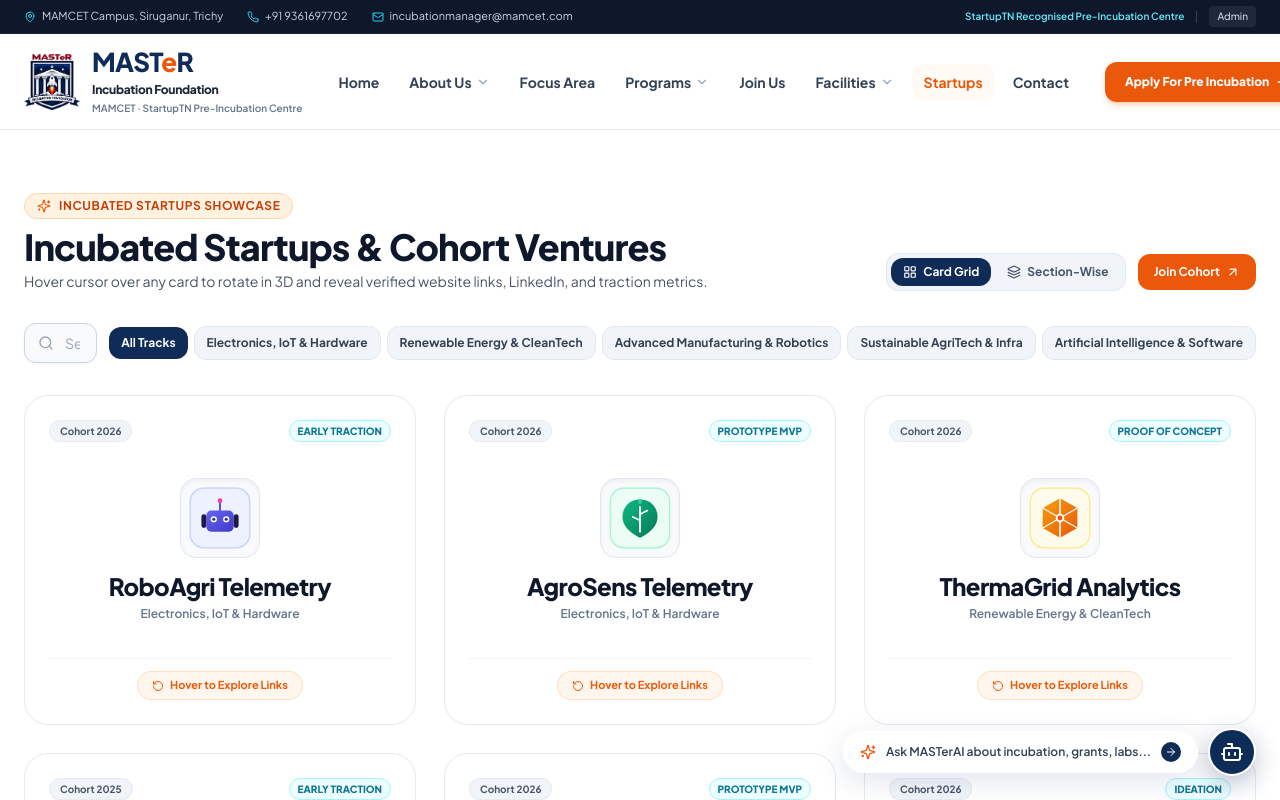
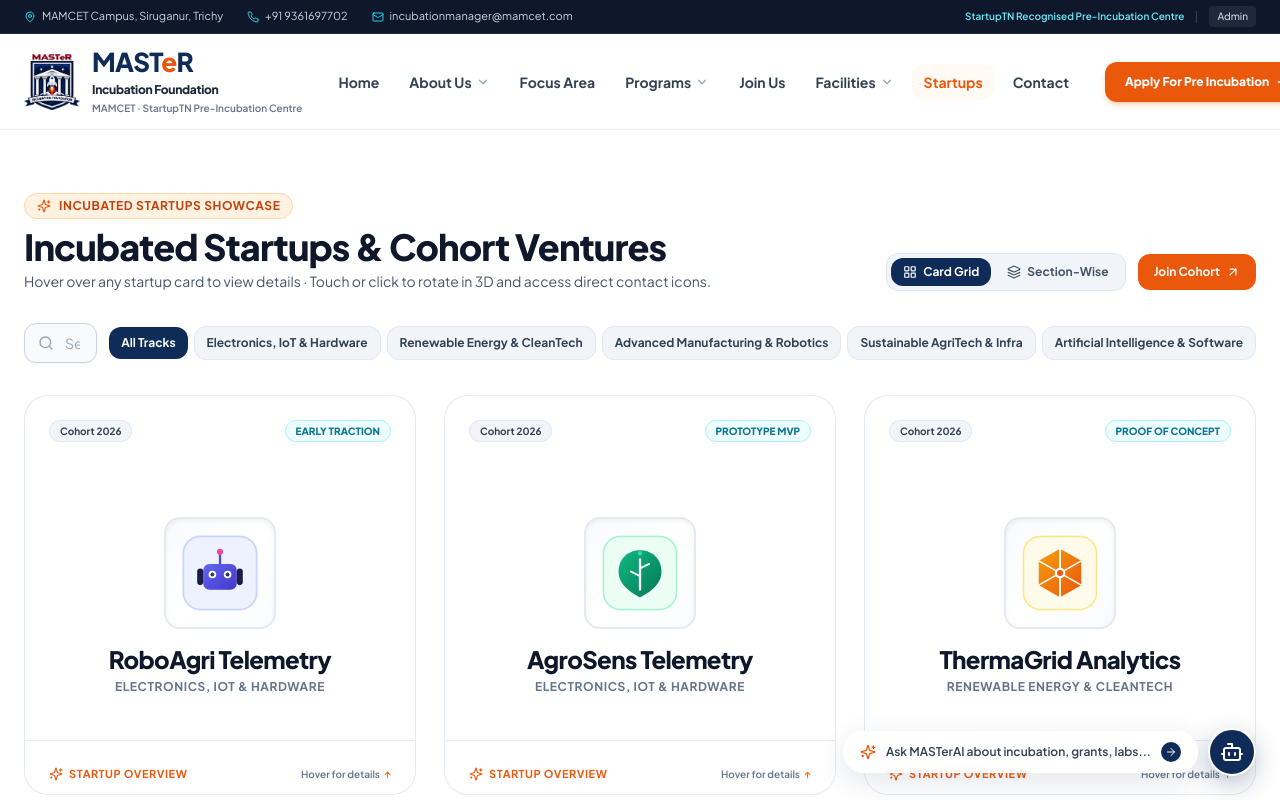
Before and after one commit to MOHAMEDYUNUS-A/incubation, a Next.js app: page /startups in a window 1280 px wide. Shown: the top 800 px of the page. Built offline with nearby package versions, Linux system fonts and the light colour scheme.

Commit message:
feat(startups): prominent logo, hover details drawer, and 3D touch/click rotation for contact icons

```diff
--- a/src/components/sections/StartupPortfolio.tsx
+++ b/src/components/sections/StartupPortfolio.tsx
@@ -76,7 +76,7 @@ export default function StartupPortfolio() {
               Incubated Startups & Cohort Ventures
             </h2>
             <p className="text-xs sm:text-sm text-slate-600 mt-1 font-normal">
-              Hover cursor over any card to rotate in 3D and reveal verified website links, LinkedIn, and traction metrics.
+              Hover over any startup card to view details · Touch or click to rotate in 3D and access direct contact icons.
             </p>
           </RevealLeft>
 
@@ -198,150 +198,271 @@ export default function StartupPortfolio() {
   );
 }
 
-// Subcomponent: 3D Flipping Card with Authentic SVG Logo
+// Subcomponent: 3D Interactive Card with Authentic SVG Logo, Hover Details, and Touch-to-Rotate Contact Icons
 function StartupFlipCard({ st, delay }: { st: any; delay: number }) {
+  const [isFlipped, setIsFlipped] = useState(false);
+
   return (
     <FadeUp delay={delay}>
-      <div className="perspective-1000 group w-full h-[330px]">
+      <div className="perspective-1000 w-full h-[400px]">
         {/* Rotating 3D Body */}
-        <div className="relative w-full h-full duration-700 preserve-3d group-hover:rotate-y-180 transition-transform">
-          {/* ================= FRONT FACE (DEFAULT): Shows ONLY Logo, Name, Track & Cohort ================= */}
-          <div className="absolute inset-0 w-full h-full backface-hidden rounded-3xl bg-white border border-slate-200 shadow-xs p-6 flex flex-col items-center justify-between text-center select-none group-hover:border-blue-300 transition-colors">
+        <div
+          className={`relative w-full h-full duration-700 preserve-3d transition-transform ${
+            isFlipped ? "rotate-y-180" : ""
+          }`}
+        >
+          {/* ================= FRONT FACE: Shows Authentic Logo, Name, Sector + Expands Details on Hover ================= */}
+          <div
+            onClick={() => setIsFlipped(true)}
+            className="group absolute inset-0 w-full h-full backface-hidden rounded-3xl bg-white border border-slate-200/90 shadow-xs hover:shadow-xl hover:border-orange-300 p-6 flex flex-col justify-between transition-all duration-300 overflow-hidden cursor-pointer select-none"
+          >
             {/* Top Cohort & Stage Strip */}
-            <div className="w-full flex items-center justify-between text-xs">
-              <span className="px-2.5 py-0.5 rounded-full bg-slate-100 text-slate-600 font-bold text-[10px] border border-slate-200/70">
+            <div className="w-full flex items-center justify-between text-xs z-10 shrink-0">
+              <span className="px-2.5 py-0.5 rounded-full bg-slate-100 text-slate-700 font-bold text-[10px] border border-slate-200/80">
                 {st.cohort || "Cohort 2026"}
               </span>
-              <Badge variant="cyan" className="text-[10px] font-extrabold uppercase px-2 py-0.5">
+              <Badge variant="cyan" className="text-[10px] font-extrabold uppercase px-2.5 py-0.5">
                 {st.stage ? st.stage.replace(/_/g, " ") : "INCUBATED"}
               </Badge>
             </div>
 
-            {/* Center: Authentic Vector Logo & Name Only */}
-            <div className="my-auto flex flex-col items-center">
+            {/* Center Area: Big Prominent Startup Logo */}
+            <div className="flex flex-col items-center justify-center my-auto text-center transition-all duration-300 group-hover:scale-95 shrink-0">
+              <div className="w-24 h-24 sm:w-28 sm:h-28 rounded-2xl bg-gradient-to-br from-slate-50 via-white to-blue-50/40 border-2 border-slate-200/90 p-4 flex items-center justify-center shadow-inner mb-3.5 group-hover:border-orange-400 group-hover:shadow-md transition-all duration-300">
                 {st.logo ? (
-                <div className="w-20 h-20 rounded-2xl bg-slate-50 border border-slate-200 p-2 flex items-center justify-center shadow-inner mb-3 group-hover:scale-105 transition-transform duration-300">
                   <img
                     src={st.logo}
                     alt={`${st.name} logo`}
                     className="max-h-full max-w-full object-contain"
                   />
+                ) : (
+                  <Rocket className="w-12 h-12 text-orange-600" />
+                )}
               </div>
-              ) : (
-                <div className="w-20 h-20 rounded-2xl bg-gradient-to-tr from-blue-50 to-orange-50 border-2 border-orange-200/60 flex items-center justify-center text-[#0f2c59] shadow-inner mb-3 group-hover:scale-105 transition-transform">
-                  <Rocket className="w-10 h-10 text-orange-600" />
-                </div>
-              )}
 
               <h3 className="text-xl sm:text-2xl font-black text-slate-900 font-display tracking-tight mb-1">
                 {st.name}
               </h3>
 
-              <span className="text-xs font-semibold text-slate-500 max-w-[220px] truncate">
+              <span className="text-xs font-bold text-slate-500 uppercase tracking-wider">
                 {CATEGORY_NAMES[st.category] || st.category.replace(/_/g, " ")}
               </span>
             </div>
 
-            {/* Bottom Prompt: Hover to Rotate */}
-            <div className="w-full pt-3 border-t border-slate-100 flex items-center justify-center">
-              <span className="inline-flex items-center gap-1.5 text-[11px] font-bold text-[#ea580c] bg-orange-50 border border-orange-200/70 px-3.5 py-1 rounded-full shadow-2xs">
-                <RotateCcw className="w-3 h-3 text-orange-600" />
-                <span>Hover to Explore Links</span>
+            {/* Details Drawer: Revealed on Hover with Full Description, Founders & Traction */}
+            <div className="absolute inset-x-0 bottom-0 bg-white/95 backdrop-blur-md p-5 sm:p-6 border-t border-slate-200/90 rounded-b-3xl transition-all duration-300 translate-y-[calc(100%-54px)] group-hover:translate-y-0 shadow-lg z-20">
+              {/* Peek Header */}
+              <div className="flex items-center justify-between mb-2">
+                <span className="text-[11px] font-bold text-[#ea580c] flex items-center gap-1.5 uppercase tracking-wider">
+                  <Sparkles className="w-3.5 h-3.5 text-orange-600" />
+                  <span>Startup Overview</span>
+                </span>
+                <span className="text-[10px] text-slate-500 font-semibold group-hover:hidden flex items-center gap-1">
+                  <span>Hover for details</span>
+                  <span className="text-orange-500 font-bold">↑</span>
+                </span>
+              </div>
+
+              {/* Expanded Details on Hover */}
+              <div className="space-y-2 text-left opacity-0 group-hover:opacity-100 transition-opacity duration-300">
+                <p className="text-xs text-slate-700 leading-relaxed font-normal line-clamp-2">
+                  {st.oneLiner}
+                </p>
+
+                <div className="text-[11px] text-slate-600 font-medium flex items-center gap-1.5">
+                  <span className="font-bold text-slate-900">Founders:</span>
+                  <span className="truncate">{st.founders}</span>
+                </div>
+
+                <div className="p-2 rounded-xl bg-orange-50/90 border border-orange-200/80 text-[11px] text-slate-800">
+                  <span className="font-bold text-[#ea580c]">Traction:</span> {st.impactMetric}
+                </div>
+
+                {st.funding && (
+                  <div className="inline-block text-[10px] font-bold px-2 py-0.5 rounded-full bg-emerald-100 text-emerald-800 border border-emerald-300">
+                    {st.funding}
+                  </div>
+                )}
+              </div>
+
+              {/* Bottom Touch to Rotate Button */}
+              <button
+                type="button"
+                onClick={(e) => {
+                  e.stopPropagation();
+                  setIsFlipped(true);
+                }}
+                className="w-full mt-3 py-2 px-3 rounded-xl bg-[#0f2c59] hover:bg-[#ea580c] text-white text-xs font-bold flex items-center justify-center gap-1.5 shadow-xs transition-colors"
+              >
+                <RotateCcw className="w-3.5 h-3.5" />
+                <span>Touch / Click to Rotate for Contacts</span>
+              </button>
+            </div>
+          </div>
+
+          {/* ================= BACK FACE (ROTATED 180°): Shows All Contact Icons & Channels ================= */}
+          <div
+            className="absolute inset-0 w-full h-full backface-hidden rotate-y-180 rounded-3xl bg-gradient-to-br from-[#0a182e] via-[#0f2c59] to-[#06101e] text-white p-6 flex flex-col justify-between shadow-2xl border border-blue-800/60 select-none"
+          >
+            <div>
+              {/* Header: Logo, Name & Flip Back Button */}
+              <div className="flex items-center justify-between pb-3 border-b border-white/15 mb-3.5">
+                <div className="flex items-center gap-2.5">
+                  <div className="w-9 h-9 rounded-xl bg-white/10 p-1.5 flex items-center justify-center shrink-0 border border-white/20">
+                    {st.logo ? (
+                      <img
+                        src={st.logo}
+                        alt={st.name}
+                        className="max-h-full max-w-full object-contain"
+                      />
+                    ) : (
+                      <Rocket className="w-5 h-5 text-orange-400" />
+                    )}
+                  </div>
+                  <div>
+                    <h4 className="text-base font-bold text-white font-display leading-tight">
+                      {st.name}
+                    </h4>
+                    <span className="text-[10px] text-slate-300">
+                      Official Contact Channels
                     </span>
                   </div>
                 </div>
 
-          {/* ================= BACK FACE (ON HOVER): Shows Links, LinkedIn, Traction & Founder Info ================= */}
-          <div className="absolute inset-0 w-full h-full backface-hidden rotate-y-180 rounded-3xl bg-gradient-to-br from-[#0a182e] via-[#0f2c59] to-[#071324] text-white p-6 flex flex-col justify-between shadow-2xl border border-blue-900/60">
+                <button
+                  type="button"
+                  onClick={() => setIsFlipped(false)}
+                  className="p-1.5 rounded-xl bg-white/10 hover:bg-white/20 text-slate-300 hover:text-white transition-colors border border-white/15"
+                  title="Flip back to overview"
+                >
+                  <RotateCcw className="w-4 h-4" />
+                </button>
+              </div>
+
+              {/* Founders & Funding */}
+              <div className="space-y-1.5 mb-4 text-xs">
                 <div>
-              {/* Header: Name and Stage */}
-              <div className="flex items-start justify-between mb-2">
-                <div>
-                  <h4 className="text-base sm:text-lg font-black text-white font-display">
-                    {st.name}
-                  </h4>
-                  <p className="text-[11px] text-slate-300">
-                    Founders: <span className="text-white font-semibold">{st.founders}</span>
-                  </p>
+                  <span className="text-slate-400 text-[10px] uppercase font-bold tracking-wider block">
+                    Founding Team
+                  </span>
+                  <span className="text-white font-semibold">{st.founders}</span>
                 </div>
                 {st.funding && (
-                  <span className="px-2 py-0.5 rounded-full bg-emerald-500/20 text-emerald-300 border border-emerald-400/30 text-[10px] font-bold shrink-0">
+                  <span className="inline-block px-2.5 py-0.5 rounded-full bg-emerald-500/20 text-emerald-300 border border-emerald-400/40 text-[10px] font-bold">
                     {st.funding}
                   </span>
                 )}
               </div>
 
-              {/* One-Liner Description */}
-              <p className="text-[11px] sm:text-xs text-slate-200 leading-relaxed mb-3 line-clamp-3">
-                {st.oneLiner}
-              </p>
+              {/* 4 Dedicated Contact Channel Icons */}
+              <div className="space-y-2 mb-3">
+                <span className="text-[10px] font-bold text-orange-400 uppercase tracking-widest block">
+                  Direct Contact Icons
+                </span>
 
-              {/* Traction Metric */}
-              <div className="p-2.5 rounded-xl bg-white/10 backdrop-blur-xs border border-white/10 text-[11px] text-slate-200 mb-2">
-                <span className="text-orange-400 font-bold">Traction:</span> {st.impactMetric}
+                <div className="grid grid-cols-4 gap-2">
+                  {/* Website Icon */}
+                  {st.website ? (
+                    <a
+                      href={st.website}
+                      target="_blank"
+                      rel="noopener noreferrer"
+                      onClick={(e) => e.stopPropagation()}
+                      className="p-2.5 rounded-xl bg-white/10 hover:bg-[#ea580c] text-white flex flex-col items-center justify-center gap-1 transition-all border border-white/10 hover:border-orange-500 shadow-xs group/icon"
+                      title={`Visit ${st.name} Website`}
+                    >
+                      <Globe className="w-5 h-5 text-orange-300 group-hover/icon:text-white" />
+                      <span className="text-[10px] font-bold">Web</span>
+                    </a>
+                  ) : (
+                    <div className="p-2.5 rounded-xl bg-white/5 text-slate-500 flex flex-col items-center justify-center gap-1 border border-white/5 opacity-40">
+                      <Globe className="w-5 h-5" />
+                      <span className="text-[10px]">Web</span>
+                    </div>
+                  )}
+
+                  {/* LinkedIn Icon */}
+                  {st.linkedin ? (
+                    <a
+                      href={st.linkedin}
+                      target="_blank"
+                      rel="noopener noreferrer"
+                      onClick={(e) => e.stopPropagation()}
+                      className="p-2.5 rounded-xl bg-[#0077b5]/30 hover:bg-[#0077b5] text-white flex flex-col items-center justify-center gap-1 transition-all border border-blue-400/30 hover:border-blue-400 shadow-xs group/icon"
+                      title="LinkedIn Company Page"
+                    >
+                      <Linkedin className="w-5 h-5 text-blue-300 group-hover/icon:text-white" />
+                      <span className="text-[10px] font-bold">LinkedIn</span>
+                    </a>
+                  ) : (
+                    <div className="p-2.5 rounded-xl bg-white/5 text-slate-500 flex flex-col items-center justify-center gap-1 border border-white/5 opacity-40">
+                      <Linkedin className="w-5 h-5" />
+                      <span className="text-[10px]">LinkedIn</span>
+                    </div>
+                  )}
+
+                  {/* Email Icon */}
+                  {st.email ? (
+                    <a
+                      href={`mailto:${st.email}`}
+                      onClick={(e) => e.stopPropagation()}
+                      className="p-2.5 rounded-xl bg-amber-500/20 hover:bg-amber-600 text-white flex flex-col items-center justify-center gap-1 transition-all border border-amber-400/30 hover:border-amber-400 shadow-xs group/icon"
+                      title={`Email: ${st.email}`}
+                    >
+                      <Mail className="w-5 h-5 text-amber-300 group-hover/icon:text-white" />
+                      <span className="text-[10px] font-bold">Email</span>
+                    </a>
+                  ) : (
+                    <div className="p-2.5 rounded-xl bg-white/5 text-slate-500 flex flex-col items-center justify-center gap-1 border border-white/5 opacity-40">
+                      <Mail className="w-5 h-5" />
+                      <span className="text-[10px]">Email</span>
+                    </div>
+                  )}
+
+                  {/* Phone Call Icon */}
+                  {st.phone ? (
+                    <a
+                      href={`tel:${st.phone}`}
+                      onClick={(e) => e.stopPropagation()}
+                      className="p-2.5 rounded-xl bg-emerald-500/20 hover:bg-emerald-600 text-white flex flex-col items-center justify-center gap-1 transition-all border border-emerald-400/30 hover:border-emerald-400 shadow-xs group/icon"
+                      title={`Call: ${st.phone}`}
+                    >
+                      <Phone className="w-5 h-5 text-emerald-300 group-hover/icon:text-white" />
+                      <span className="text-[10px] font-bold">Call</span>
+                    </a>
+                  ) : (
+                    <div className="p-2.5 rounded-xl bg-white/5 text-slate-500 flex flex-col items-center justify-center gap-1 border border-white/5 opacity-40">
+                      <Phone className="w-5 h-5" />
+                      <span className="text-[10px]">Call</span>
+                    </div>
+                  )}
+                </div>
               </div>
             </div>
 
-            {/* Interactive Links Strip */}
-            <div>
-              <div className="flex items-center gap-2 mb-2">
+            {/* Direct Connect Action Buttons */}
+            <div className="space-y-2 pt-2 border-t border-white/10">
               {st.website && (
                 <a
                   href={st.website}
                   target="_blank"
                   rel="noopener noreferrer"
-                    className="flex-1 flex items-center justify-center gap-1.5 py-1.5 px-3 rounded-xl bg-[#ea580c] hover:bg-[#c2410c] text-white text-xs font-bold transition-all shadow-md group/btn"
+                  onClick={(e) => e.stopPropagation()}
+                  className="w-full py-2 px-3 rounded-xl bg-[#ea580c] hover:bg-[#c2410c] text-white text-xs font-bold flex items-center justify-center gap-1.5 shadow-md transition-all group/btn"
                 >
-                    <span>Website</span>
+                  <span>Launch Official Website</span>
                   <ExternalLink className="w-3.5 h-3.5 group-hover/btn:translate-x-0.5 transition-transform" />
                 </a>
               )}
 
-                {st.linkedin && (
-                  <a
-                    href={st.linkedin}
-                    target="_blank"
-                    rel="noopener noreferrer"
-                    className="p-1.5 rounded-xl bg-blue-600/40 hover:bg-blue-600 text-white border border-blue-400/40 transition-colors"
-                    title="LinkedIn Profile"
+              <button
+                type="button"
+                onClick={() => setIsFlipped(false)}
+                className="w-full py-1.5 px-3 rounded-xl bg-white/10 hover:bg-white/20 text-slate-200 text-xs font-semibold flex items-center justify-center gap-1.5 transition-colors border border-white/10"
               >
-                    <Linkedin className="w-4 h-4" />
-                  </a>
-                )}
-
-                {st.email && (
-                  <a
-                    href={`mailto:${st.email}`}
-                    className="p-1.5 rounded-xl bg-white/10 hover:bg-white/20 text-slate-200 hover:text-white border border-white/20 transition-colors"
-                    title={`Email: ${st.email}`}
-                  >
-                    <Mail className="w-4 h-4" />
-                  </a>
-                )}
-
-                {st.phone && (
-                  <a
-                    href={`tel:${st.phone}`}
-                    className="p-1.5 rounded-xl bg-emerald-600/40 hover:bg-emerald-600 text-white border border-emerald-400/40 transition-colors"
-                    title={`Call: ${st.phone}`}
-                  >
-                    <Phone className="w-4 h-4" />
-                  </a>
-                )}
-              </div>
-
-              {/* Tags */}
-              <div className="flex flex-wrap gap-1">
-                {st.tags &&
-                  st.tags.slice(0, 3).map((tag: string, i: number) => (
-                    <span
-                      key={i}
-                      className="text-[9px] px-2 py-0.5 rounded-full bg-white/10 text-slate-300 font-medium"
-                    >
-                      #{tag}
-                    </span>
-                  ))}
-              </div>
+                <RotateCcw className="w-3.5 h-3.5" />
+                <span>Rotate Back to Details</span>
+              </button>
             </div>
           </div>
         </div>
--- a/src/lib/db/mockData.ts
+++ b/src/lib/db/mockData.ts
@@ -421,7 +421,7 @@ export const MENTORS_LIST: MentorProfileItem[] = [
     organization: "MASTeR Incubation Foundation (MIF)",
     expertise: ["Startup Operations", "Government Grants (TANSEED)", "Incubation Policy"],
     bio: "Guiding student entrepreneurs through design thinking, grant proposals, and StartupTN integration.",
-    image: "https://images.unsplash.com/photo-1507003211169-0a1dd7228f2d?w=400&auto=format&fit=crop&q=80",
+    image: "/images/incubation/santhosh.jpeg",
   },
   {
     id: "m3",
```
Lines whose indentation alone changed are shown as unchanged.
